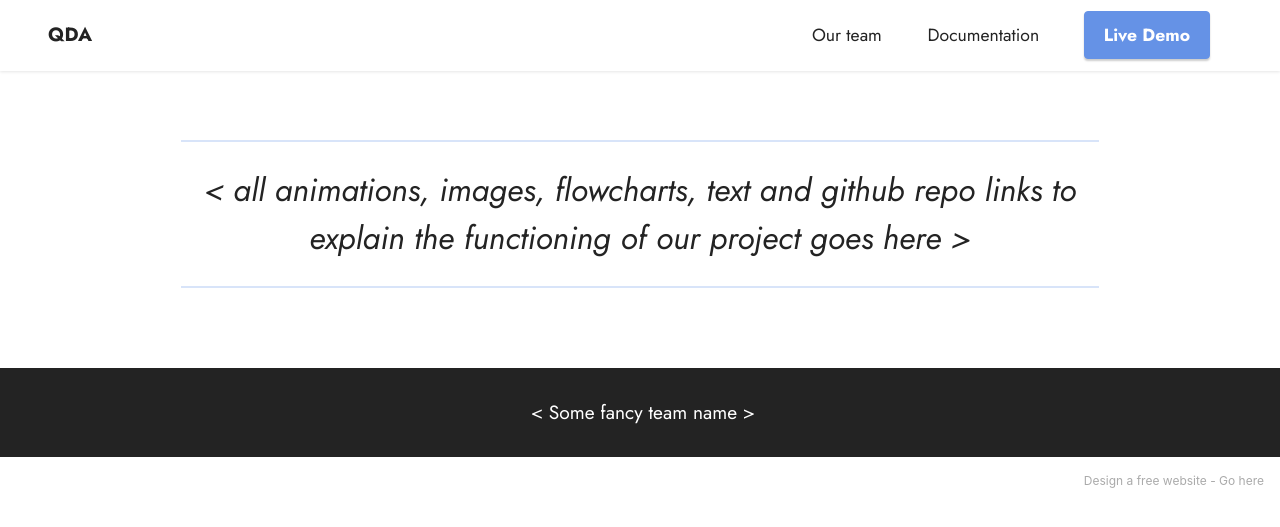
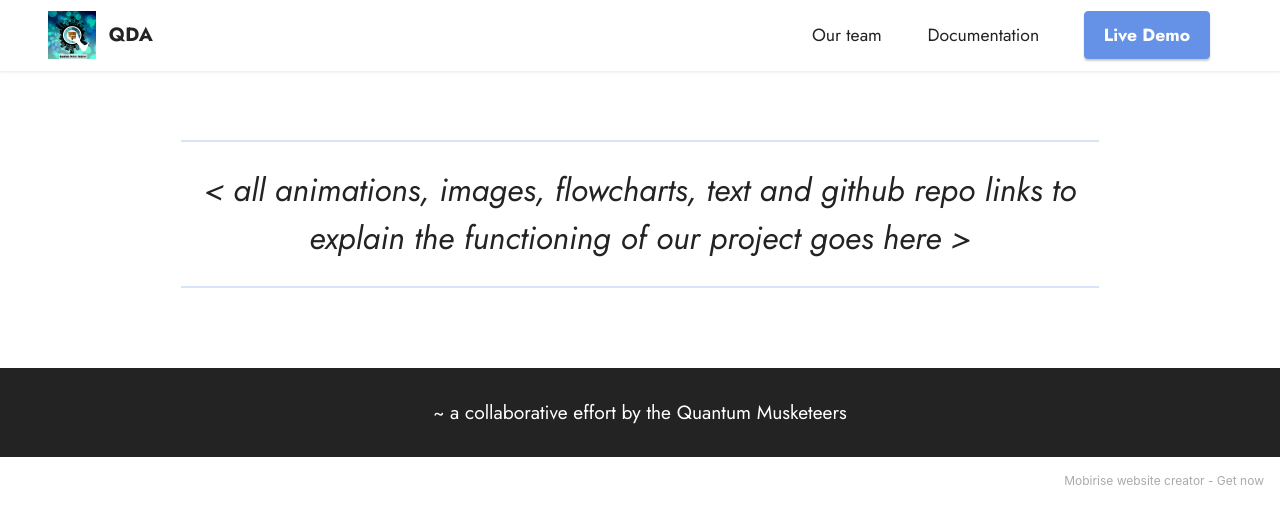
Before and after one commit to Varary73/BMW_QDA, a Flask app: page /documentation in a window 1280 px wide. Shown: the top 527 px of the page. Run offline with Flask 2, Linux system fonts and the light colour scheme; some libraries are stand-ins or nearby versions.

Commit message:
Update documentation.html

```diff
--- a/templates/documentation.html
+++ b/templates/documentation.html
@@ -6,11 +6,11 @@
   <meta http-equiv="X-UA-Compatible" content="IE=edge">
   <meta name="generator" content="Mobirise v5.4.1, mobirise.com">
   <meta name="viewport" content="width=device-width, initial-scale=1, minimum-scale=1">
-  <link rel="shortcut icon" type="image/x-icon">
   <meta name="description" content="">
 
 
   <title>The Science Behind</title>
+  <link rel="shortcut icon" href="{{ url_for('static', filename='assets/images/qda-logo-3-128x128.png') }} type="image/x-icon">
   <link rel="stylesheet" href="{{ url_for('static', filename='assets/bootstrap/css/bootstrap.min.css') }}">
   <link rel="stylesheet" href="{{ url_for('static', filename='assets/bootstrap/css/bootstrap-grid.min.css') }}">
   <link rel="stylesheet" href="{{ url_for('static', filename='assets/bootstrap/css/bootstrap-reboot.min.css') }}">
@@ -33,7 +33,9 @@
     <nav class="navbar navbar-dropdown navbar-fixed-top navbar-expand-lg">
         <div class="container-fluid">
             <div class="navbar-brand">
-
+                <span class="navbar-logo">
+                    <img src="{{ url_for('static', filename='assets/images/qda-logo-3-96x96.png') }}" alt="QDA" style="height: 3rem;">
+                </span>
                 <span class="navbar-caption-wrap"><a class="navbar-caption text-black text-primary display-7" href="/">QDA</a></span>
             </div>
             <button class="navbar-toggler" type="button" data-toggle="collapse" data-bs-toggle="collapse" data-target="#navbarSupportedContent" data-bs-target="#navbarSupportedContent" aria-controls="navbarNavAltMarkup" aria-expanded="false" aria-label="Toggle navigation">
@@ -70,20 +72,15 @@
     </div>
 </section>
 
-<section data-bs-version="5.1" class="footer7 cid-sIrz3is4Gp" once="footers" id="footer7-8">
-
-
-
-
-
+<section data-bs-version="5.1" class="footer7 cid-sIrz3is4Gp" once="footers" id="footer7-3">
     <div class="container">
         <div class="media-container-row align-center mbr-white">
             <div class="col-12">
-                <p class="mbr-text mb-0 mbr-fonts-style display-7">&nbsp;&lt; Some fancy team name &gt;</p>
+                <p class="mbr-text mb-0 mbr-fonts-style display-7">~ a collaborative effort by the Quantum Musketeers</p>
             </div>
         </div>
     </div>
-</section><section style="background-color: #fff; font-family: -apple-system, BlinkMacSystemFont, 'Segoe UI', 'Roboto', 'Helvetica Neue', Arial, sans-serif; color:#aaa; font-size:12px; padding: 0; align-items: center; display: flex;"><a href="https://mobirise.site/e" style="flex: 1 1; height: 3rem; padding-left: 1rem;"></a><p style="flex: 0 0 auto; margin:0; padding-right:1rem;">Design a free website - <a href="https://mobirise.site/w" style="color:#aaa;">Go here</a></p></section><script src="assets/bootstrap/js/bootstrap.bundle.min.js"></script>  <script src="assets/smoothscroll/smooth-scroll.js"></script>  <script src="assets/ytplayer/index.js"></script>  <script src="assets/dropdown/js/navbar-dropdown.js"></script>  <script src="assets/theme/js/script.js"></script>
+</section><section style="background-color: #fff; font-family: -apple-system, BlinkMacSystemFont, 'Segoe UI', 'Roboto', 'Helvetica Neue', Arial, sans-serif; color:#aaa; font-size:12px; padding: 0; align-items: center; display: flex;"><a href="https://mobirise.site/u" style="flex: 1 1; height: 3rem; padding-left: 1rem;"></a><p style="flex: 0 0 auto; margin:0; padding-right:1rem;">Mobirise website creator - <a href="https://mobirise.site/p" style="color:#aaa;">Get now</a></p></section><script src="assets/bootstrap/js/bootstrap.bundle.min.js"></script>  <script src="{{ url_for('static', filename='assets/smoothscroll/smooth-scroll.js') }}"></script>  <script src="{{ url_for('static', filename='assets/ytplayer/index.js') }}"></script>  <script src="{{ url_for('static', filename='assets/dropdown/js/navbar-dropdown.js') }}"></script>  <script src="{{ url_for('static', filename='assets/theme/js/script.js') }}"></script>
 
 
 </body>
```
